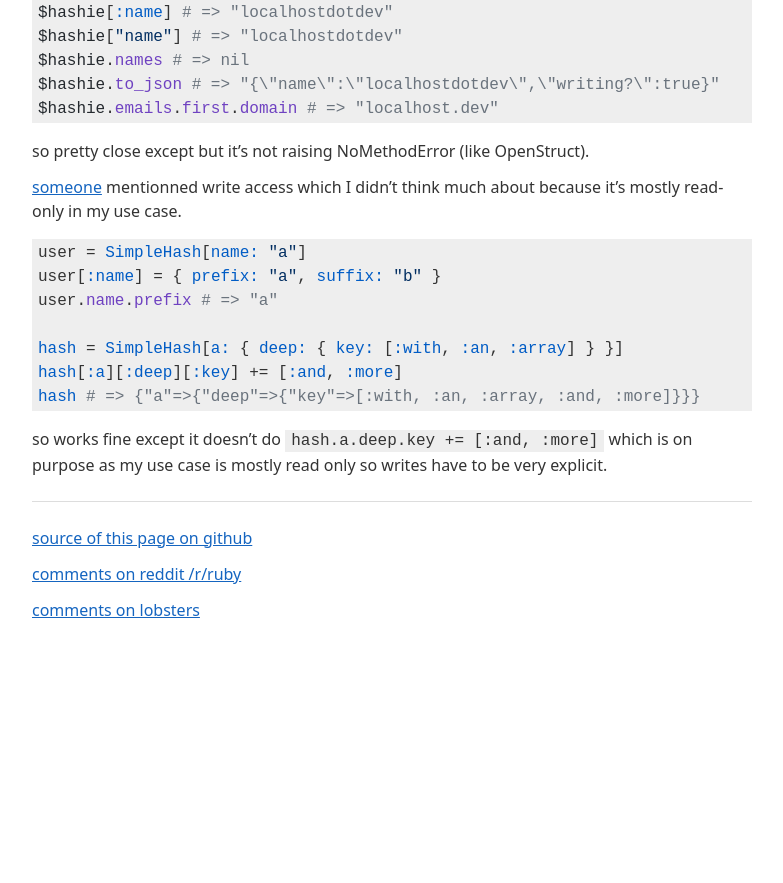
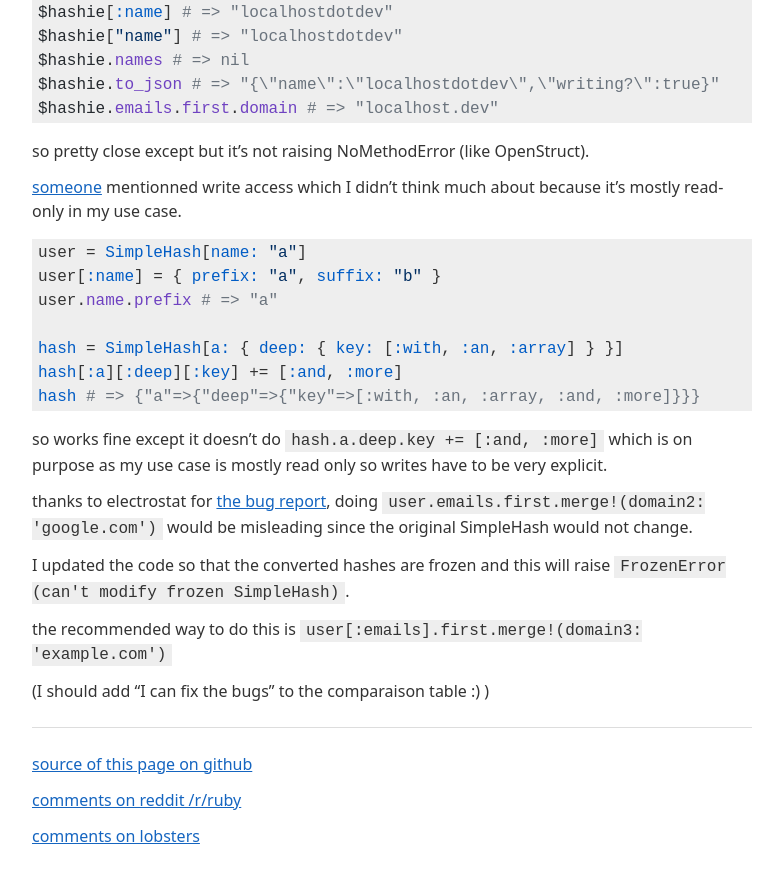
Before and after one commit to localhostdotdev/localhostdotdev.github.io, a Jekyll site: the page built from simple_hash.md, in a window 1280 px wide and 900 px high, scrolled down 3346 px. Shown: the top 883 px of the window, without its empty margins (248-1031 px from the left). Built offline with Jekyll 4.4.1, drawn with Linux system fonts in a browser that asks for light colours; before the commit the page ends 4020 px from its top, so only the background shows below that.

Commit message:
add bug report fixed

```diff
--- a/simple_hash.md
+++ b/simple_hash.md
@@ -175,6 +175,14 @@ hash # => {"a"=>{"deep"=>{"key"=>[:with, :an, :array, :and, :more]}}}
 
 so works fine except it doesn't do `hash.a.deep.key += [:and, :more]` which is on purpose as my use case is mostly read only so writes have to be very explicit.
 
+thanks to electrostat for [the bug report](https://www.reddit.com/r/ruby/comments/bf5iq9/simplehash/elculhf/), doing `user.emails.first.merge!(domain2: 'google.com')` would be misleading since the original SimpleHash would not change.
+
+I updated the code so that the converted hashes are frozen and this will raise `FrozenError (can't modify frozen SimpleHash)`.
+
+the recommended way to do this is `user[:emails].first.merge!(domain3: 'example.com')`
+
+(I should add "I can fix the bugs" to the comparaison table :) )
+
 -------
 
 [source of this page on github](https://github.com/localhostdotdev/localhostdotdev.github.io/blob/master/simple_hash.md)
```
Also changed, not shown: other parts of simple_hash.md (+1 -1 lines).
